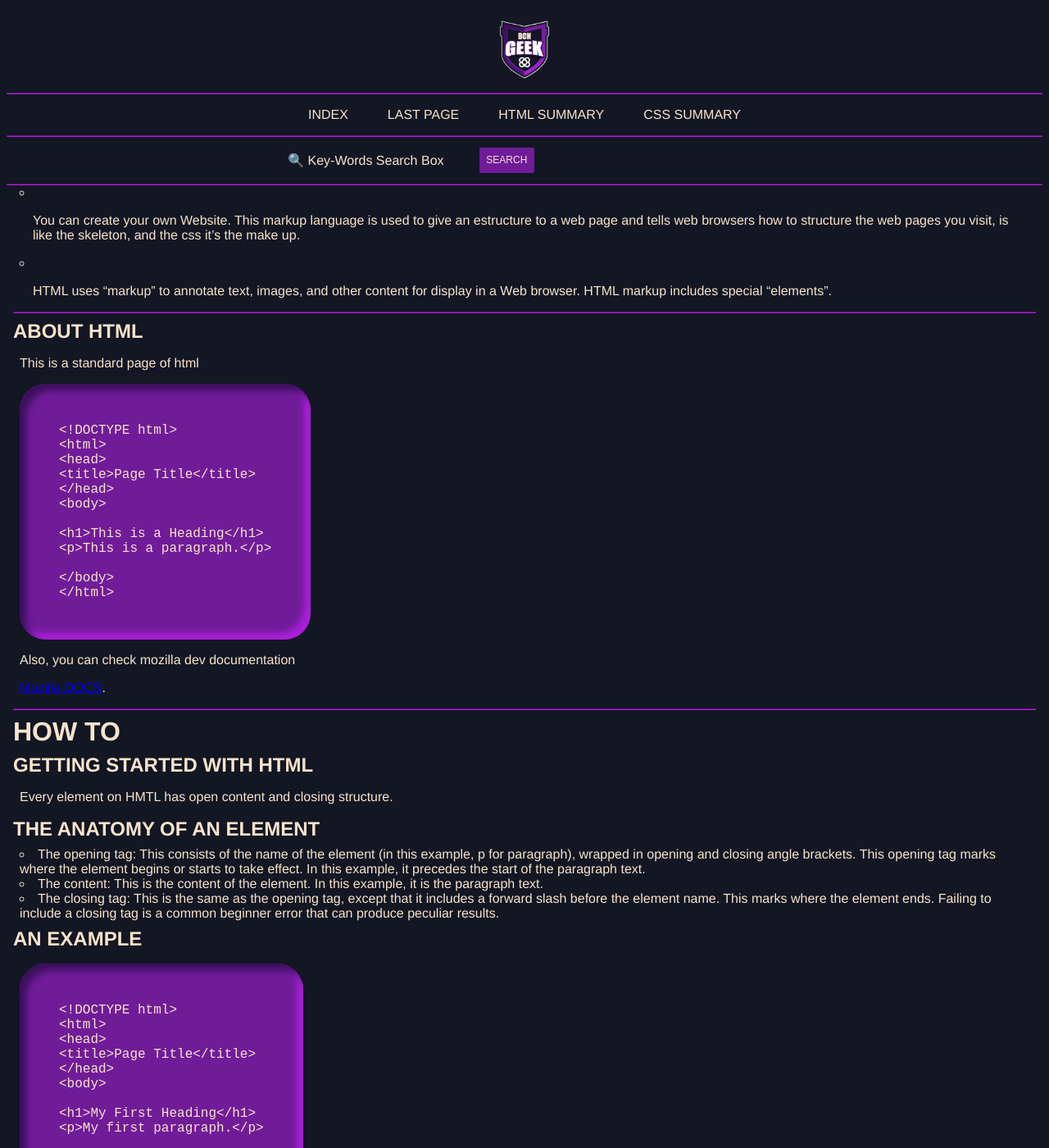
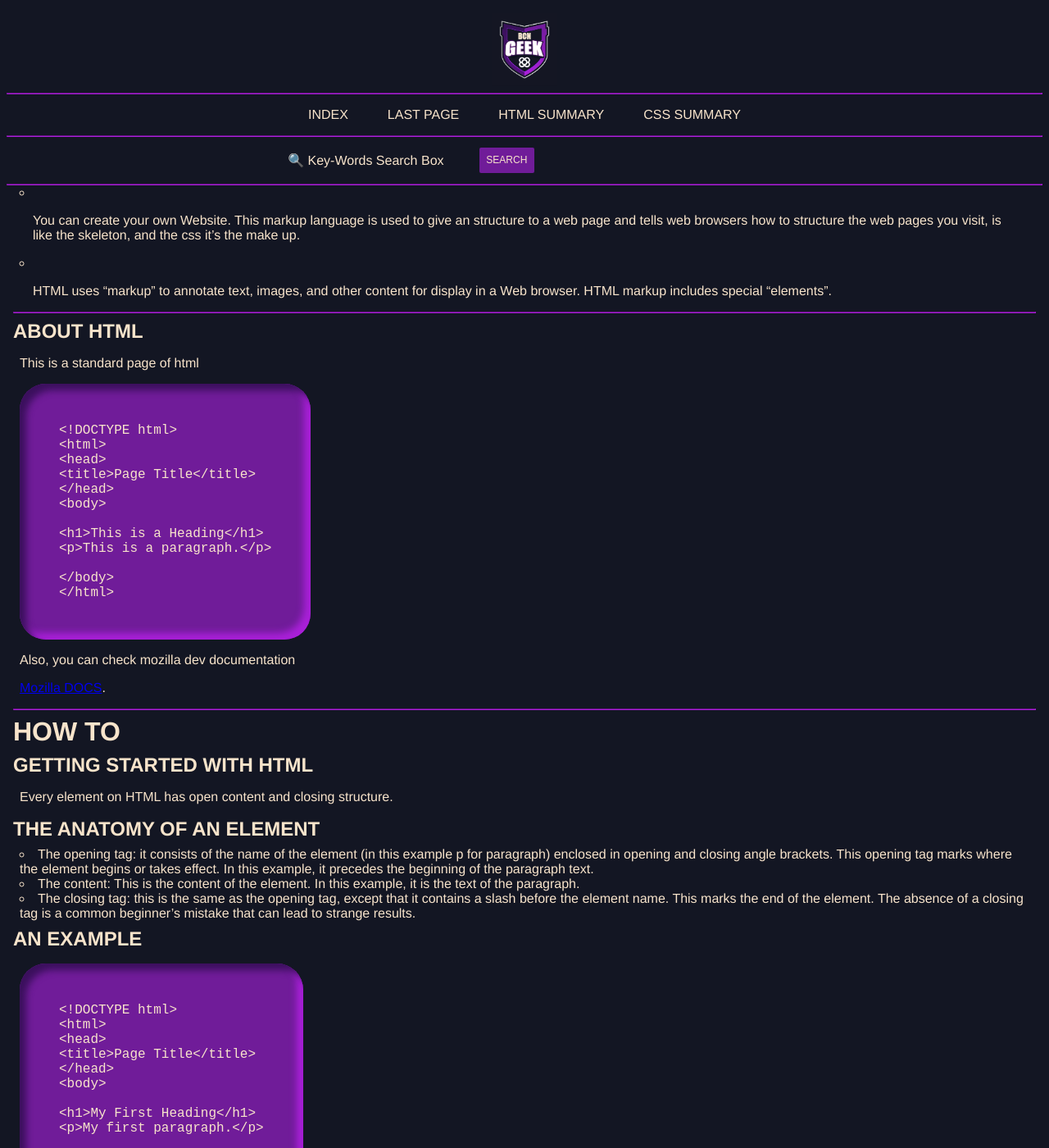
Before and after one commit to BCNGEEKS/Geekateca, a Jekyll site: the page built from sections/html/html.md, in a window 1280 px wide and 1400 px high, scrolled down 642 px. Shown: the whole window at 82% size. Built offline with Jekyll 4.4.1, drawn with Linux system fonts in a browser that asks for light colours; our own code applies the rules of GitHub Pages for plain Markdown files; some of the changed text lies outside the part shown.

Commit message:
Correct english errors

```diff
--- a/sections/html/html.md
+++ b/sections/html/html.md
@@ -38,7 +38,7 @@ date: 21th June 2022
 
 - HTML *(HyperText Markup Language)* is the standard markup language for Web pages.
 
-- You can create your own Website. This markup language is used to give an estructure to a web page and tells web browsers how to structure the web pages you visit, is like the skeleton, and the css it's the make up.
+- You can create your own Website. This markup language is used to give an structure to a web page and tells web browsers how to structure the web pages you visit, is like the skeleton, and the css it's the make up.
 
 - HTML uses “markup” to annotate text, images, and other content for display in a Web browser. HTML markup includes special “elements”.
 
@@ -71,13 +71,13 @@ Also, you can check mozilla dev documentation
 
 ### GETTING STARTED WITH HTML
 
-Every element on HMTL has open content and closing structure.
+Every element on HTML has open content and closing structure.
 
 #### THE ANATOMY OF AN ELEMENT
 
-- The opening tag: This consists of the name of the element (in this example, p for paragraph), wrapped in opening and closing angle brackets. This opening tag marks where the element begins or starts to take effect. In this example, it precedes the start of the paragraph text.
-- The content: This is the content of the element. In this example, it is the paragraph text.
-- The closing tag: This is the same as the opening tag, except that it includes a forward slash before the element name. This marks where the element ends. Failing to include a closing tag is a common beginner error that can produce peculiar results.
+- The opening tag: it consists of the name of the element (in this example p for paragraph) enclosed in opening and closing angle brackets. This opening tag marks where the element begins or takes effect. In this example, it precedes the beginning of the paragraph text.
+- The content: This is the content of the element. In this example, it is the text of the paragraph.
+- The closing tag: this is the same as the opening tag, except that it contains a slash before the element name. This marks the end of the element. The absence of a closing tag is a common beginner's mistake that can lead to strange results.
 
 <!-- end of the list -->
 
```
Also changed, not shown: other parts of sections/html/html.md (+5 -5 lines).
